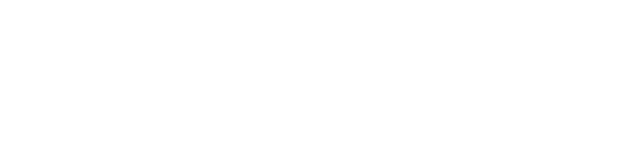
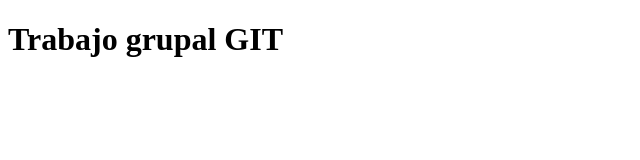
Before and after one commit to MatiasAlfaroDev/tareas-grupales, a plain HTML site: page index.html in a window 1280 px wide. Shown: the whole page, without its empty margins (0-640 px from the left). Drawn offline with Linux system fonts and the light colour scheme.

Commit message:
Update index.html

```diff
--- a/index.html
+++ b/index.html
@@ -7,6 +7,7 @@
     <title>GitHub Grupal</title>
 </head>
 <body>
+    <h1>Trabajo grupal GIT</h1>
 
 </body>
 </html>
```
